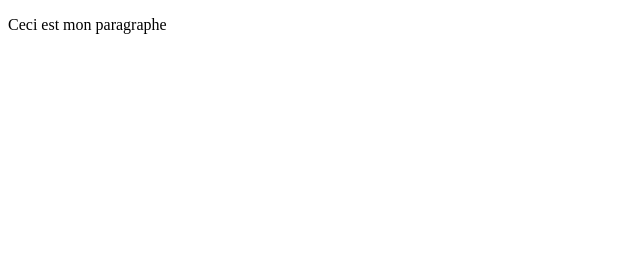
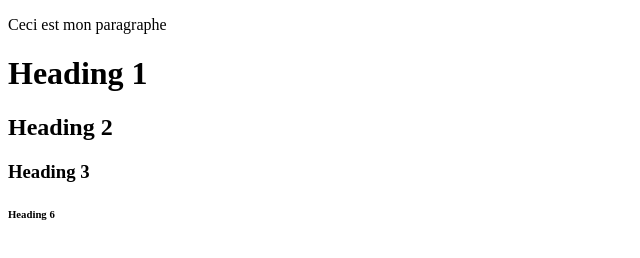
Before and after one commit to lamine87/Formation_Html, a plain HTML site: page index.html in a window 1280 px wide. Shown: the whole page, without its empty margins (0-640 px from the left). Drawn offline with Linux system fonts and the light colour scheme.

Commit message:
Html add h1

```diff
--- a/index.html
+++ b/index.html
@@ -7,6 +7,10 @@
     <link  rel =" feuille de style " href =" styles.css ">
     <title>Hello!</title>
     <p>Ceci est mon paragraphe</p>
+    <h1>Heading 1</h1>
+    <h2>Heading 2</h2>
+    <h3>Heading 3</h3>
+    <h6>Heading 6</h6>
 </head>
 <body>
 
```
